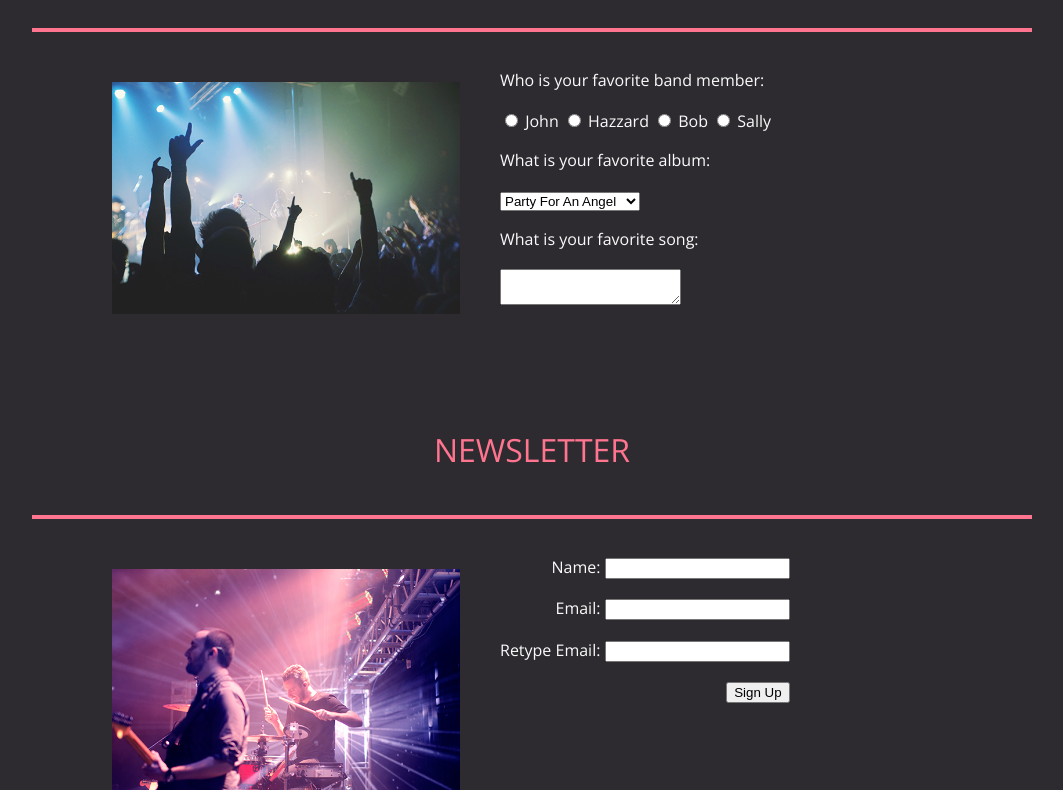
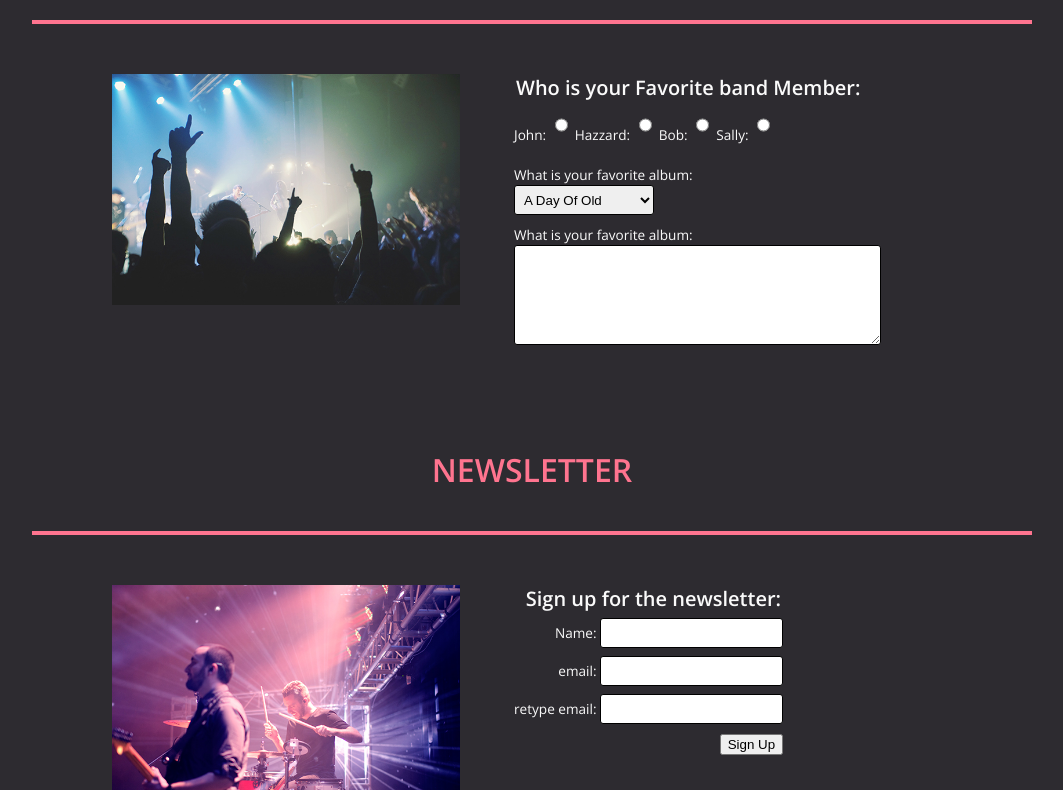
Before and after one commit to ImTylerPorter/treehouse-accessibility, a plain HTML site: page survey.html in a window 1280 px wide. Shown: the part 563-1353 px from the top of the page, without its empty margins (108-1171 px from the left). Drawn offline with nearby package versions, Linux system fonts and the light colour scheme.

Commit message:
Final edits for submit

```diff
--- a/css/survey.css
+++ b/css/survey.css
@@ -9,6 +9,51 @@ form {
   margin: 0 auto;
   text-align: left;
   display: inline-block;
+  padding-top: 30px;
+}
+
+legend {
+  font-weight: bold;
+  font-size: 1.25em;
+}
+
+label {
+  font-size: .85em;
+}
+
+fieldset {
+  border: none;
+}
+
+textarea {
+  padding-left: 5px;
+  font-style: italic;
+  outline: none;
+  overflow: auto;
+  height: 100px;
+  width: 100%;
+}
+
+input, textarea, select {
+  border: none;
+  border: 1px solid #000;
+  border-radius: 3px;
+  min-height: 30px;
+  text-indent: 5px;
+  margin-bottom: 8px;
+}
+
+input:focus,
+textarea:focus,
+select:focus {
+  outline: none;
+  background: #fafafa;
+  border:1px solid #ff748f;
+}
+
+.favorite {
+  font-weight: bold;
+  font-size: .85em;
 }
 
 .container{
--- a/survey.html
+++ b/survey.html
@@ -26,57 +26,77 @@
     </header>
 
 
-    <main>
-      <p class= "heading">Survey</p>
+
+    <main role="main">
+      <h2 class= "heading">Survey</h2>
       <div class="card">
         <div class="flex">
-          <img class="photo" src= "img/concert01.jpg">
+          <img class="photo" src="img/concert01.jpg" alt="Concert">
           <div class="container">
-            <form class = "survey">
-              <p>Who is your favorite band member:</p>
-              <input type="radio" name="res" value="John"> John
-              <input type="radio" name="res" value="Hazzard"> Hazzard
-              <input type="radio" name="res" value="Bob"> Bob
-              <input type="radio" name="res" value="Sally"> Sally
+            <form class = "survey" role="form">
+              <fieldset>
+                <legend>Who is your Favorite band Member:</legend>
+                  <label for="John" id="JohnLabel">John: </label>
+                  <input type="radio" name="res" value="John" id="John" tabindex="0" aria-labelledby="JohnLabel">
+                  <label for="Hazzard" id="HazzardLabel">Hazzard: </label>
+                  <input type="radio" name="res" value="Hazzard" id="Hazzard" tabindex="0" aria-labelledby="HazzardLabel">
+                  <label for="Bob" id="BobLabel">Bob: </label>
+                  <input type="radio" name="res" value="Bob" id="Bob" tabindex="0" aria-labelledby="BobLabel">
+                  <label for="Sally" id="SallyLabel">Sally: </label>
+                  <input type="radio" name="res" value="Sally" id="Sally" tabindex="0" aria-labelledby="SallyLabel">
+              </fieldset>
 
-              <p>What is your favorite album:</p>
+              <fieldset>
+                <legend class="srt">What is your favorite album:</legend>
+              <label for="albums">What is your favorite album:</label>
+              <br/>
               <select id="albums" name="select">
-                <option value="1">Party For An Angel</option>
-                <option value="2">A Day Of Old</option>
-                <option value="3">Finding My Shadow</option>
-                <option value="4">Diamond Fireworks</option>
-                <option value="5">Enjoy Your Desire</option>
-                <option value="6">This Is For You</option>
-                <option value="7">Music Of My Life</option>
-                <option value="8">Song For Yesterday</option>
-                <option value="9">Heroic Forever</option>
-                <option value="10">Midnight Fires</option>
-                <option value="11">Street Of The Rider</option>
-              </select>
-
-              <p>What is your favorite song:</p>
-              <textarea></textarea>
+                <option value="1">A Day Of Old</option>
+                <option value="2">Diamond Fireworks</option>
+                <option value="3">Enjoy Your Desire</option>
+                <option value="4">Finding My Shadow</option>
+                <option value="5">Heroic Forever</option>
+                <option value="6">Midnight Fires</option>
+        <option value="7">Music Of My Life</option>
+                <option value="8">Party For An Angel</option>
+                <option value="9">Song For Yesterday</option>
+        <option value="10">Street Of The Rider</option>
+                <option value="11">This Is For You</option>
+               </select>
+                <br>
+                <label for="favorite" id="favoriteLabel">What is your favorite album:</label>
+                <textarea id="favorite" aria-labelledby="favoriteLabel"></textarea>
+              </fieldset>
             </form>
           </div>
         </div>
       </div>
-      <p class= "heading">Newsletter</p>
+      <h2 class= "heading">Newsletter</h2>
       <div class="card">
         <div class="flex">
-          <img class="photo" src= "img/the_band.jpg">
+          <img class="photo" src= "img/the_band.jpg" alt="The Band">
             <div class="container">
-              <form class="newsletter">
-                  <p>Name: <input type ="text" name="textfield"></p>
-                  <p>Email: <input type ="email" name="textfield"></p>
-                  <p>Retype Email: <input type ="email" name="textfield"></p>
-                  <button type="submit">Sign Up</button>
+              <form class="newsletter" role="form">
+                <fieldset>
+                  <legend id="hint">Sign up for the newsletter:</legend>
+                  <label for="name" id="nameLabel">Name: </label>
+                  <input type="text" name="textfield" id="name" tabindex="0" aria-labelledby="nameLabel">
+                  <br>
+                  <label for="email" id="emailLabel">email: </label>
+                  <input type="text" name="textfield" id="email" tabindex="0" aria-labelledby="emailLabel">
+                  <br>
+                  <label for="retype" id="retypeLabel">retype email: </label>
+                  <input type="text" name="textfield" id="retype" tabindex="0" aria-labelledby="retypeLabel">
+                  <br>
+                  <button type="submit" tabindex="0" aria-describedby="hint">Sign Up</button>
+                </fieldset>
               </form>
             </div>
         </div>
       </div>
     </main>
 
-    <footer role="infomationWithLinks">
+    <footer role="contentinfo">
       <ul>
         <li><a href="#" class="social"><img src="img/twitter-32.png" alt="Twitter logo"><span class="srt">Twitter</span></a></li>
         <li><a href="#" class="social"><img src="img/youtube-32.png" alt="YouTube logo"><span class="srt">Youtube</span></a></li>
```
Also changed, not shown: index.html (+4 -4 lines), tour.html (+6 -11 lines).
